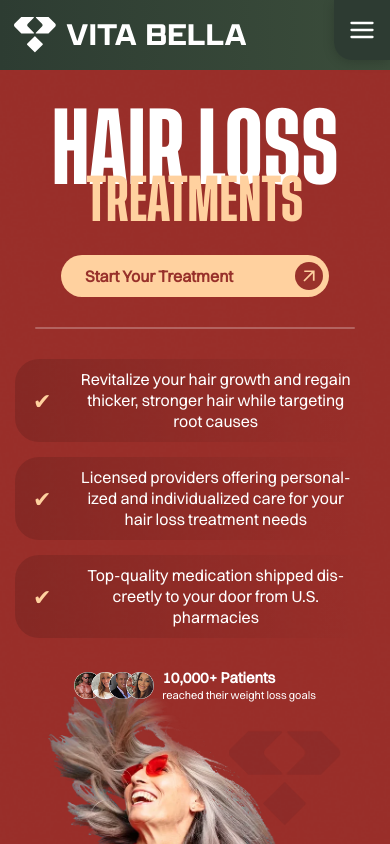
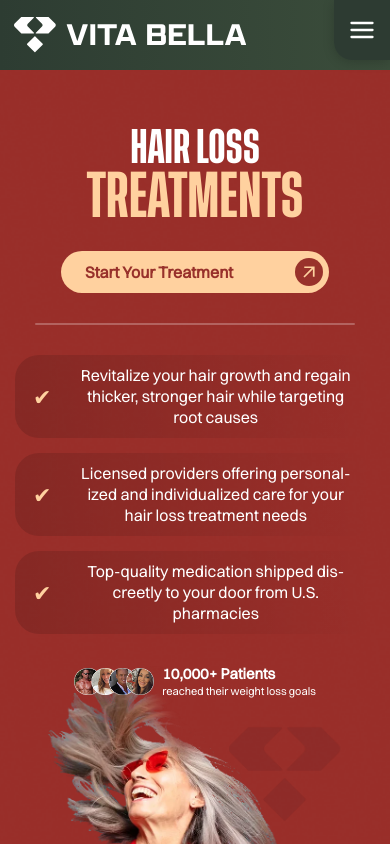
Before and after one commit to aribradshaw/VitaBella, a Next.js app in the folder vitabella/: page /hair-loss in a window 390 px wide. Shown: the top 844 px of the page. Built offline with nearby package versions, Linux system fonts and the light colour scheme.

Commit message:
Resizing v2

```diff
--- a/vitabella/src/components/Hero/Hero.css
+++ b/vitabella/src/components/Hero/Hero.css
@@ -121,7 +121,7 @@
   opacity: 1;
 }
 
-.hero-heading, .highlight {
+.hero-heading-test, .highlight {
   font-family: 'Tusker Grotesk', sans-serif;
   font-size: 80px;
   line-height: 80px;
@@ -135,11 +135,11 @@
     font-size: 48px !important;
     line-height: 48px !important
   }
-  .hero-heading {
+  .hero-heading-test {
     margin-bottom: 0 !important;
-    font-size: 36 !important;
+    font-size: 36px !important;
     margin-top: 0em !important;
-    line-height: 0.5 !important;
+    line-height: 36px !important;
   }
 }
 }
--- a/vitabella/src/components/Hero/Hero.tsx
+++ b/vitabella/src/components/Hero/Hero.tsx
@@ -92,7 +92,7 @@ const Hero: React.FC = () => {
   return (
     <div className="hero-body" style={heroBodyStyle}>
       <div className="hero-container" style={heroContainerStyle}>
-        <div className="hero-heading">CLINICALLY PROVEN</div>
+        <div className="hero-heading-test">CLINICALLY PROVEN</div>
         <h2 className="highlight" style={{ color: data.mainColor }}>{data.categoryName}</h2>
         <p className="subtext">
           Clinically-proven, doctor-backed solutions to help {data.solutionsText}.
--- a/vitabella/src/components/common/CategoryHero.tsx
+++ b/vitabella/src/components/common/CategoryHero.tsx
@@ -42,7 +42,7 @@ const CategoryHero: React.FC<CategoryHeroProps> = ({
           gap: 'var(--space-1x)'
         }}
       >
-        <div className="hero-heading" style={{ color: '#fff', marginBottom: 'var(--space-1x)' }}>{data.categoryName.toUpperCase()}</div>
+        <div className="hero-heading-test" style={{ color: '#fff', marginBottom: 'var(--space-1x)' }}>{data.categoryName.toUpperCase()}</div>
         <div
           className="highlight"
           style={{ color: data.mainColor, marginTop: '-8px', marginBottom: 'var(--space-1x)' }}
```
